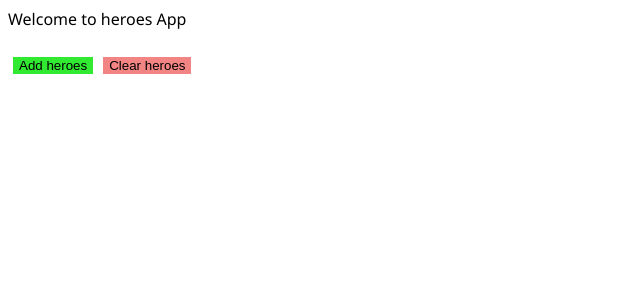
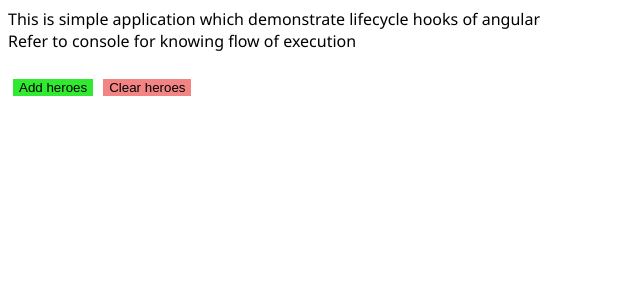
Before and after one commit to dnyaneshwargiri/angular-lifecycle-hooks, an Angular app: page / in a window 1280 px wide. Shown: the top 300 px of the page, without its empty margins (0-640 px from the left). Built offline with nearby package versions, Linux system fonts and the light colour scheme.

Commit message:
1 file modified

```diff
--- a/src/app/app.component.html
+++ b/src/app/app.component.html
@@ -1,4 +1,5 @@
-Welcome to {{ title }}
+This is simple application which demonstrate lifecycle hooks of angular<br/>
+Refer to console for knowing flow of execution
 <br />
 <br />
 <app-heroes-list></app-heroes-list>
```
